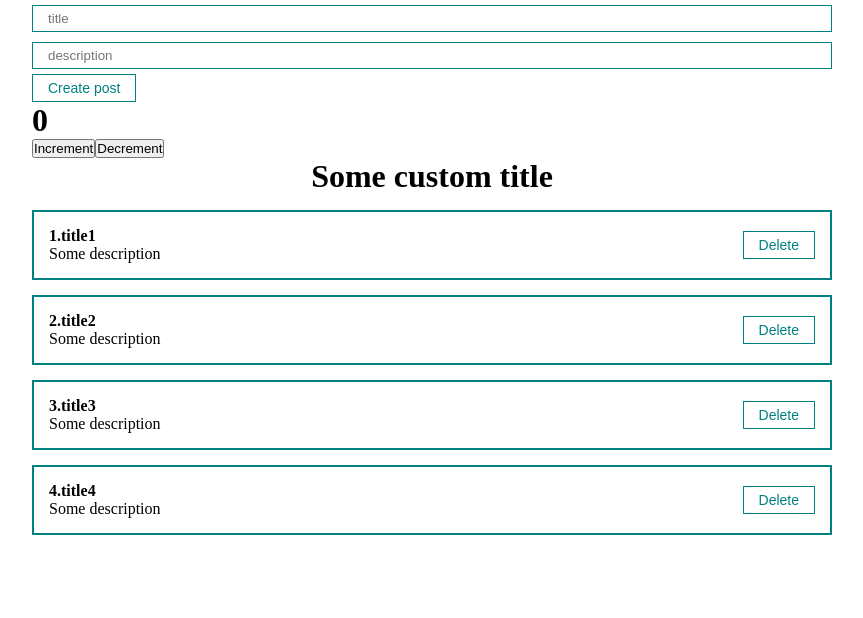
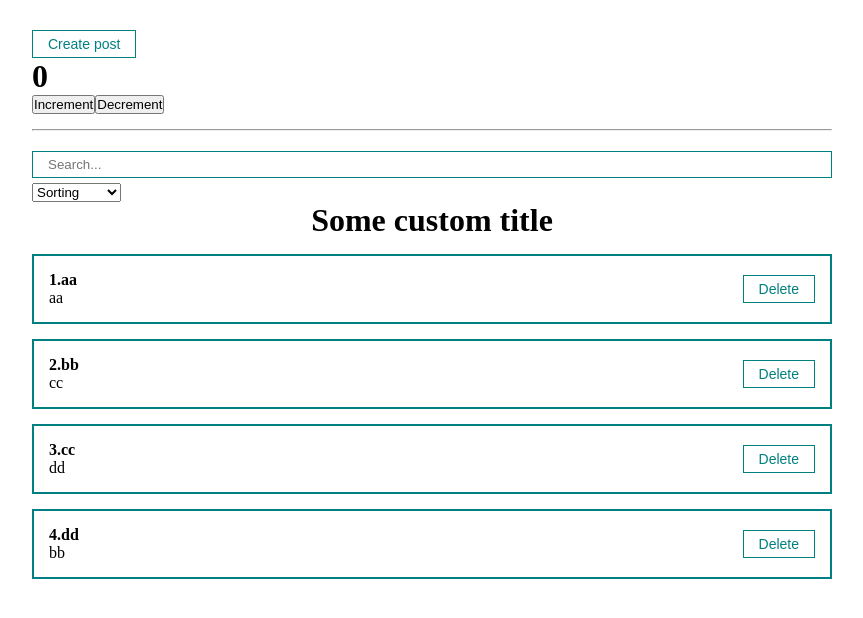
Before and after one commit to jarekpavlov/react-course, a React (Create React App) app: page / in a window 1280 px wide. Shown: the top 618 px of the page, without its empty margins (208-1071 px from the left). Built offline with nearby package versions, Linux system fonts and the light colour scheme.

Commit message:
adding features, working with modal window etc

```diff
--- a/src/App.js
+++ b/src/App.js
@@ -1,33 +1,56 @@
 import Counter from "./components/Counter";
 import './styles/App.css'
-import {useState} from "react";
+import {useMemo, useState} from "react";
 import Posts from "./components/Posts";
 import PostForm from "./components/PostForm";
+import PostFilter from "./components/PostFilter";
+import MyModal from "./components/UI/MyModal/MyModal";
+import MyButton from "./components/UI/button/MyButton";
 
 
 function App() {
 
     const [posts, setPosts] = useState([
-        {id: 1, title: 'title1', body: 'Some description'},
-        {id: 2, title: 'title2', body: 'Some description'},
-        {id: 3, title: 'title3', body: 'Some description'},
-        {id: 4, title: 'title4', body: 'Some description'}
+        {id: 1, title: 'aa', body: 'aa'},
+        {id: 2, title: 'bb', body: 'cc'},
+        {id: 3, title: 'cc', body: 'dd'},
+        {id: 4, title: 'dd', body: 'bb'}
 
     ])
+    const [modal, setModal] = useState(false)
+    const [filter, setFilter] = useState({sort: '', query: ''})
 
-    const createPost = (newPost)=>{
+    const createPost = (newPost) => {
         setPosts([...posts, newPost])
+        setModal(false)
     }
-    const removePost = (post) =>{
-        setPosts(posts.filter((p)=>( p.id !==post.id
+    const removePost = (post) => {
+        setPosts(posts.filter((p) => (p.id !== post.id
         )))
     }
 
+    const sortedPosts= useMemo(()=>{
+        console.log("----------Sorted function----------")
+        if (filter.sort){
+            return [...posts].sort((a, b) => a[filter.sort].localeCompare(b[filter.sort]))
+        }
+        return posts
+    },[filter.sort, posts])
+
+    const sortedAndSearchPosts = useMemo(()=>{
+        return sortedPosts.filter((post)=> post.title.toLowerCase().includes(filter.query))
+    }, [filter.query,sortedPosts])
+
     return (
         <div className="App">
-            <PostForm create={createPost}/>
+            <MyButton style={{marginTop: 30}} onClick = {() =>setModal(true)}>Create post</MyButton>
+            <MyModal visible={modal} setVisible={setModal}>
+              <PostForm create={createPost}/>
+            </MyModal>
             <Counter/>
-            <Posts posts={posts} remove={removePost} title="Some custom title"/>
+            <hr style={{margin: '15px 0'}}/>
+            <PostFilter filter={filter} setFilter={setFilter}/>
+            <Posts posts={sortedAndSearchPosts} remove={removePost} title="Some custom title"/>
         </div>
     );
 }
--- /dev/null
+++ b/src/components/PostFilter.jsx
@@ -0,0 +1,24 @@
+import React from 'react';
+import MyInput from "./UI/input/MyInput";
+import MySelect from "./UI/select/MySelect";
+
+const PostFilter = ({filter, setFilter}) => {
+    return (
+        <div>
+            <MyInput
+                value={filter.query}
+                placeholder='Search...'
+                onChange={(e => setFilter({...filter, query: e.target.value}))}/>
+            <MySelect
+                value={filter.sort}
+                onChange={selectedSort => setFilter({...filter, sort: selectedSort})}
+                defaultValue='Sorting'
+                optionsList={[
+                    {value: 'title', name: 'Title'},
+                    {value: 'body', name: 'Description'}]}/>
+
+        </div>
+    );
+};
+
+export default PostFilter;
--- a/src/components/Posts.jsx
+++ b/src/components/Posts.jsx
@@ -2,6 +2,11 @@ import React from 'react';
 import PostItem from "./PostItem";
 
 const Posts = ({posts, title, remove}) => {
+    if (posts.length ===0) {
+        return (
+            <h1 style={{textAlign: 'center'}}>There are no posts at all</h1>
+        )
+    }
     return (
         <div>
             <h1 style={{textAlign: "center"}}>{title}</h1>
--- /dev/null
+++ b/src/components/UI/MyModal/MyModal.jsx
@@ -0,0 +1,19 @@
+import React from 'react';
+import cl from './MyModal.module.css'
+
+const MyModal = ({children, visible, setVisible}) => {
+
+    const rootClasses = [cl.myModal]
+
+    if (visible){
+        rootClasses.push(cl.active)
+    }
+
+    return (
+        <div className={rootClasses.join(' ')} onClick={()=>setVisible(false)}>
+            <div className={cl.myModalContent} onClick={(e)=>e.stopPropagation() }>{children}</div>
+        </div>
+    );
+};
+
+export default MyModal;
--- /dev/null
+++ b/src/components/UI/MyModal/MyModal.module.css
@@ -0,0 +1,22 @@
+.myModal {
+    position: fixed;
+    top: 0;
+    bottom: 0;
+    left: 0;
+    right: 0;
+    display: none;
+    background: rgba(0,0,0,0.5);
+}
+
+.myModalContent {
+    padding: 25px;
+    background: white;
+    border-radius: 16px;
+    min-width: 250px;
+}
+
+.myModal.active {
+    display: flex;
+    justify-content: center;
+    align-items: center;
+}
--- a/src/components/UI/input/MyInput.jsx
+++ b/src/components/UI/input/MyInput.jsx
@@ -3,9 +3,9 @@ import classes from "./MyInput.module.css";
 
 const MyInput = (props) => {
     return (
-   <input {...props} className={classes.myInp}>
+       <input {...props} className={classes.myInp}>
 
-   </input>
+       </input>
     );
 };
 
--- /dev/null
+++ b/src/components/UI/select/MySelect.jsx
@@ -0,0 +1,16 @@
+import React from 'react';
+
+const MySelect = ({defaultValue, optionsList, value, onChange}) => {
+    return (
+        <select
+        value={value}
+        onChange={(e)=>onChange(e.target.value)}>
+            <option disabled value="">{defaultValue}</option>
+            {optionsList.map((option) => (
+                <option key={option.value} value={option.value}>{option.name}</option>
+            ))}
+        </select>
+    );
+};
+
+export default MySelect;
```
